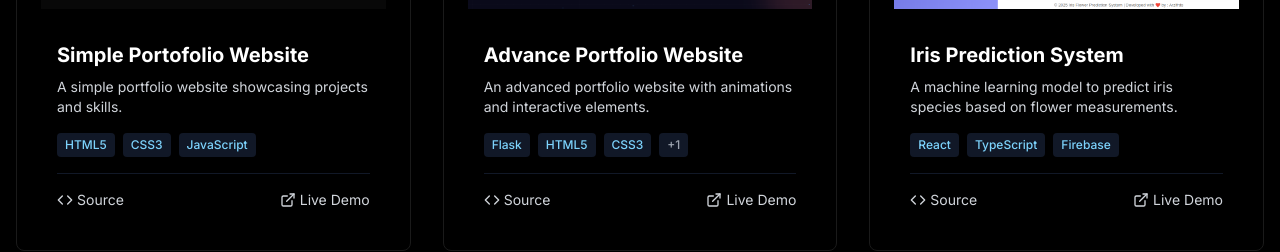
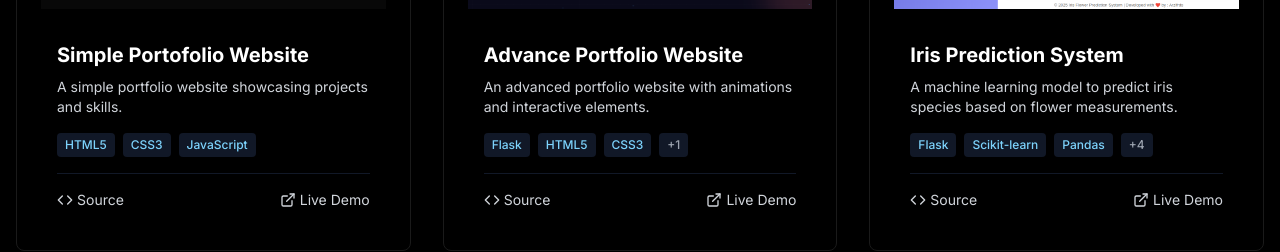
Before and after one commit to ArizalMuluk/react_WebPortofolio, a React (Vite) app: page / in a window 1280 px wide. Shown: the part 2140-2392 px from the top of the page. Built offline with nearby package versions, Linux system fonts and the light colour scheme.

Commit message:
Update Projects.tsx

```diff
--- a/src/components/Projects.tsx
+++ b/src/components/Projects.tsx
@@ -57,7 +57,7 @@ const Projects = () => {
       title: 'Iris Prediction System',
       description: 'A machine learning model to predict iris species based on flower measurements.',
       image: projectImage3,
-      tags: ['React', 'TypeScript', 'Firebase'],
+      tags: ['Flask', 'Scikit-learn', 'Pandas', 'Numpy', 'HTML5', 'CSS3', 'Javascript'],
       category: ['AI & ML', 'backend'],
       github: 'https://github.com/ArizalMuluk/DT-model-testing',
       demo: 'https://example.com'
```
